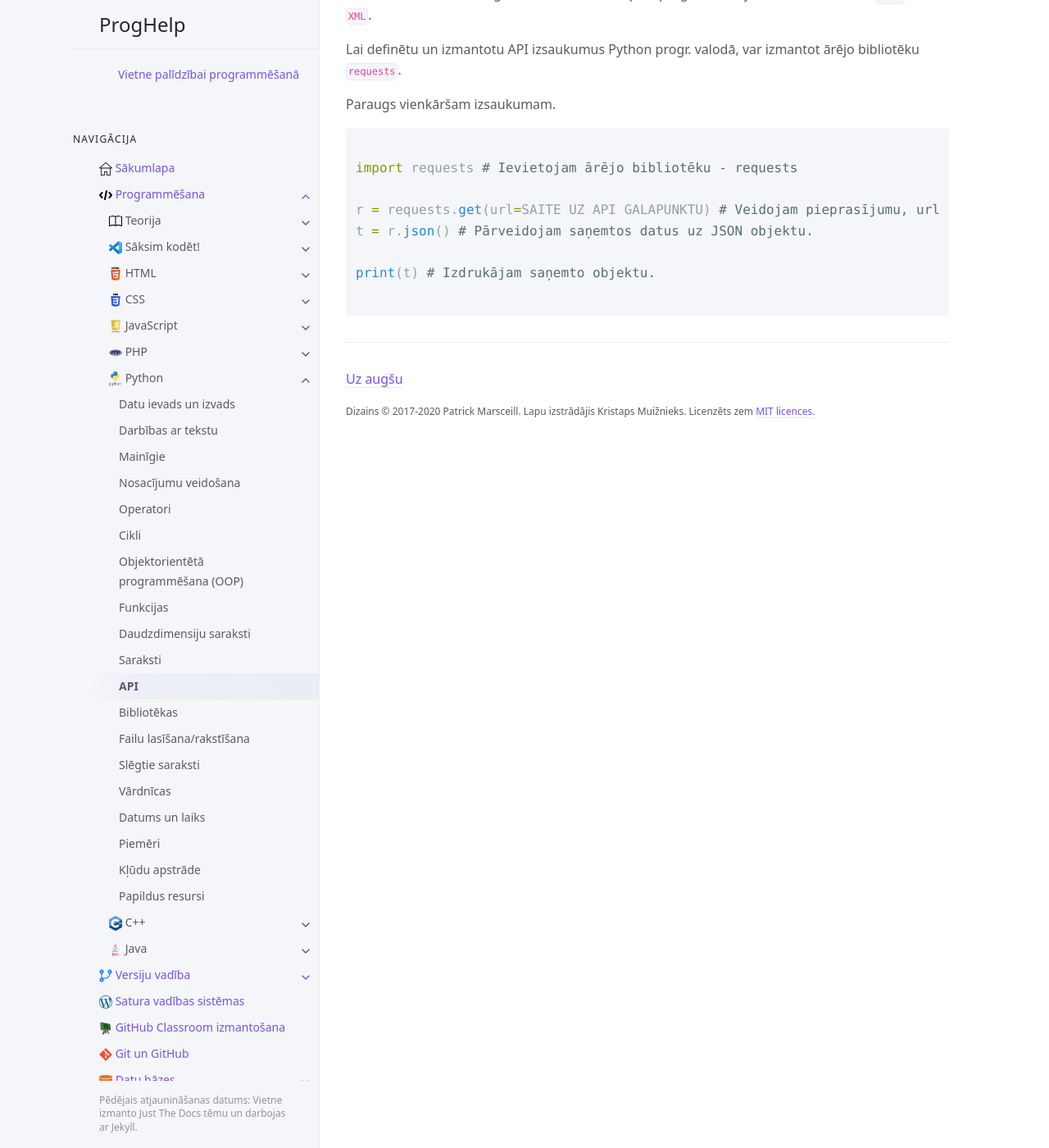
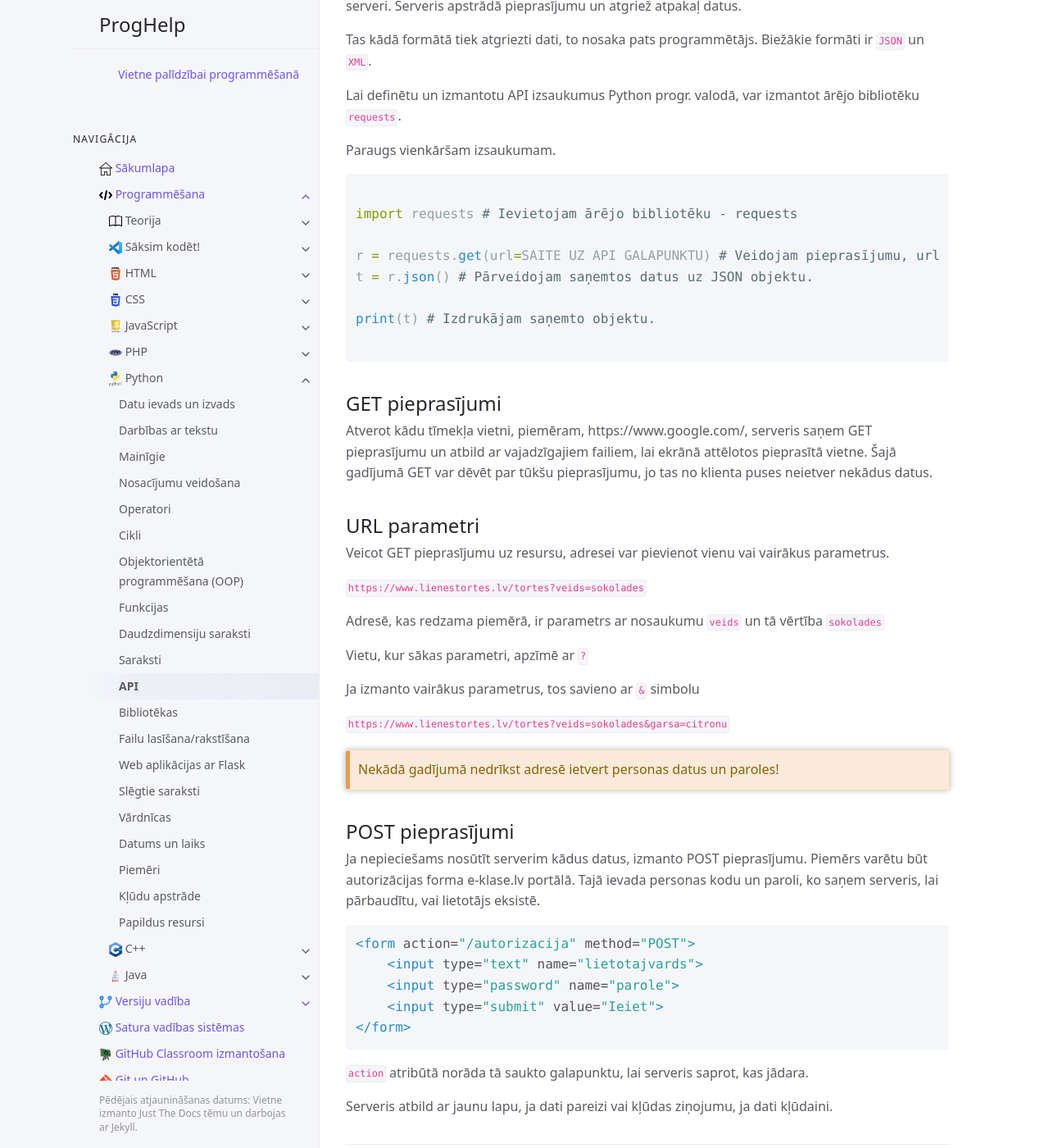
Before and after one commit to krmu/progr, a Jekyll site: the page built from programmesana/python/api.md, in a window 1280 px wide and 1400 px high, scrolled down 819 px. Shown: the whole window at 82% size. Built offline with Jekyll 4.4.1, drawn with Linux system fonts in a browser that asks for light colours.

Commit message:
Info par api un flask

```diff
--- a/programmesana/python/api.md
+++ b/programmesana/python/api.md
@@ -10,6 +10,8 @@ nav_order: 8
 
 API jeb "application programming interface" un latviešu valodā programmsaskarne ir veids kā izmantot ārējos datu avotus, lai uzlabotu savu programmu.
 Tādā veidā iespējams iegūt datus no ārejiem resursiem neizmantojot tiešo datubāzes pieslēgumu.
+
+## Kā tas strādā?
 
 Apskatīsim attēlu.
 
@@ -34,3 +36,39 @@ t = r.json() # Pārveidojam saņemtos datus uz JSON objektu.
 print(t) # Izdrukājam saņemto objektu.
 
 ~~~
+
+## GET pieprasījumi
+
+Atverot kādu tīmekļa vietni, piemēram, https://www.google.com/, serveris saņem GET pieprasījumu un atbild ar vajadzīgajiem failiem, lai ekrānā attēlotos pieprasītā vietne. Šajā gadījumā GET var dēvēt par tūkšu pieprasījumu, jo tas no klienta puses neietver nekādus datus.
+
+## URL parametri
+Veicot GET pieprasījumu uz resursu, adresei var pievienot vienu vai vairākus parametrus.
+
+`https://www.lienestortes.lv/tortes?veids=sokolades`
+
+Adresē, kas redzama piemērā, ir parametrs ar nosaukumu `veids` un tā vērtība `sokolades`
+
+Vietu, kur sākas parametri, apzīmē ar `?`
+
+Ja izmanto vairākus parametrus, tos savieno ar `&` simbolu
+
+`https://www.lienestortes.lv/tortes?veids=sokolades&garsa=citronu`
+
+Nekādā gadījumā nedrīkst adresē ietvert personas datus un paroles!
+{: .alert .alert-warning}
+
+## POST pieprasījumi
+
+Ja nepieciešams nosūtīt serverim kādus datus, izmanto POST pieprasījumu. Piemērs varētu būt autorizācijas forma e-klase.lv portālā. Tajā ievada personas kodu un paroli, ko saņem serveris, lai pārbaudītu, vai lietotājs eksistē.
+
+~~~html
+<form action="/autorizacija" method="POST">
+    <input type="text" name="lietotajvards">
+    <input type="password" name="parole">
+    <input type="submit" value="Ieiet">
+</form>
+~~~
+
+`action` atribūtā norāda tā saukto galapunktu, lai serveris saprot, kas jādara.
+
+Serveris atbild ar jaunu lapu, ja dati pareizi vai kļūdas ziņojumu, ja dati kļūdaini.
```
Also changed, not shown: programmesana/python/flask.md (added, +106 -0 lines).
